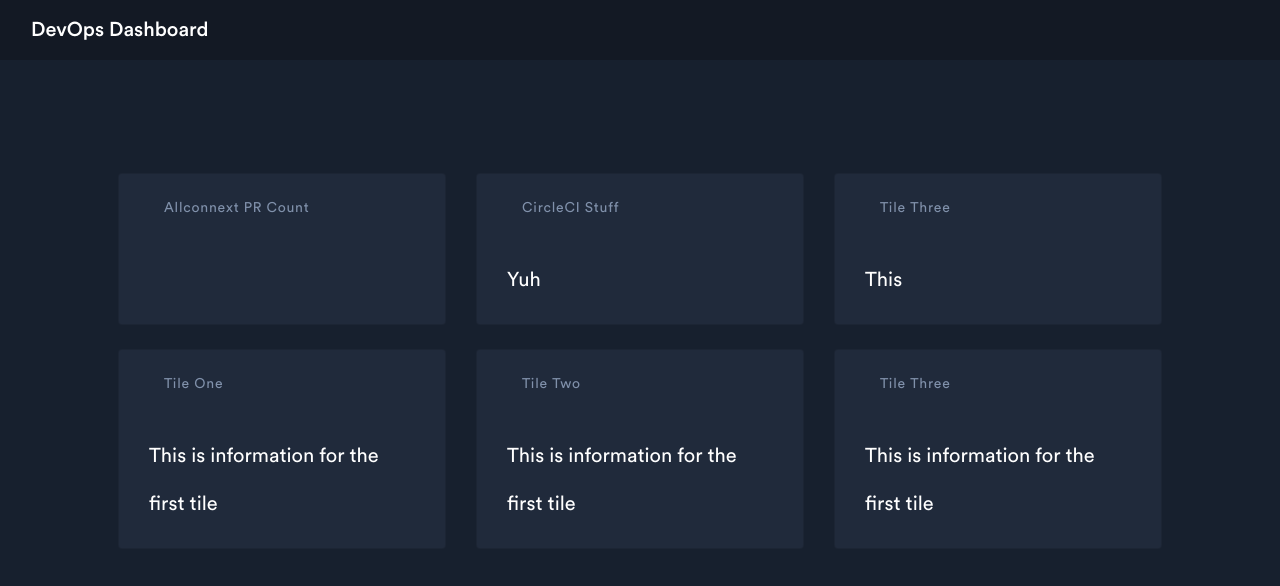
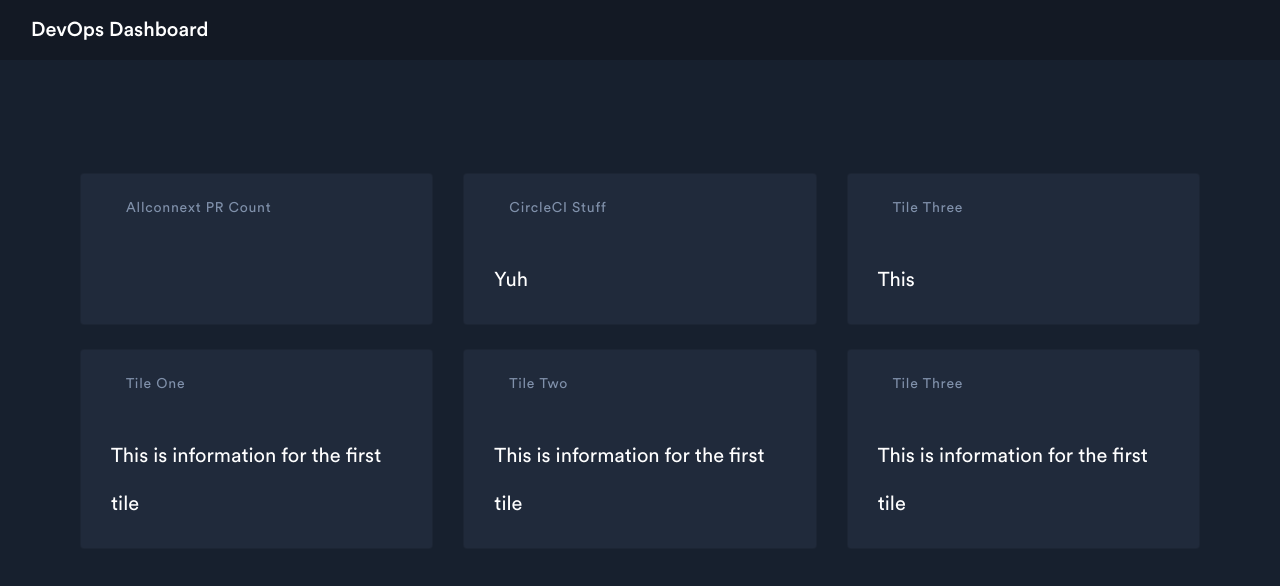
Before and after one commit to eduardoRubioG/DevOpsDash, a React (Create React App) app: page / in a window 1280 px wide. Shown: the top 586 px of the page. Built offline with nearby package versions, Linux system fonts and the light colour scheme; no server answers.

Commit message:
Fixed the huge spacing in the layout component

```diff
--- a/src/App.js
+++ b/src/App.js
@@ -14,7 +14,7 @@ function App() {
   return (
       <>
         <Navbar />
-        <Container className="container-fluid pr-5 pl-5 pt-5 pb-5">
+        <div className="container-fluid pr-5 pl-5 pt-5 pb-5">
           {/* This is the first row of the tiles of information */}
           <Row>
               <GitHubTile />
@@ -45,8 +45,7 @@ function App() {
                 TileMessage="This is information for the first tile"
               />
             </Row>
-
-        </Container>
+        </div>
       </>
   );
 }
```
Also changed, not shown: src/Components/ChildTiles/GitHubTile.jsx (line endings or trailing spaces).
